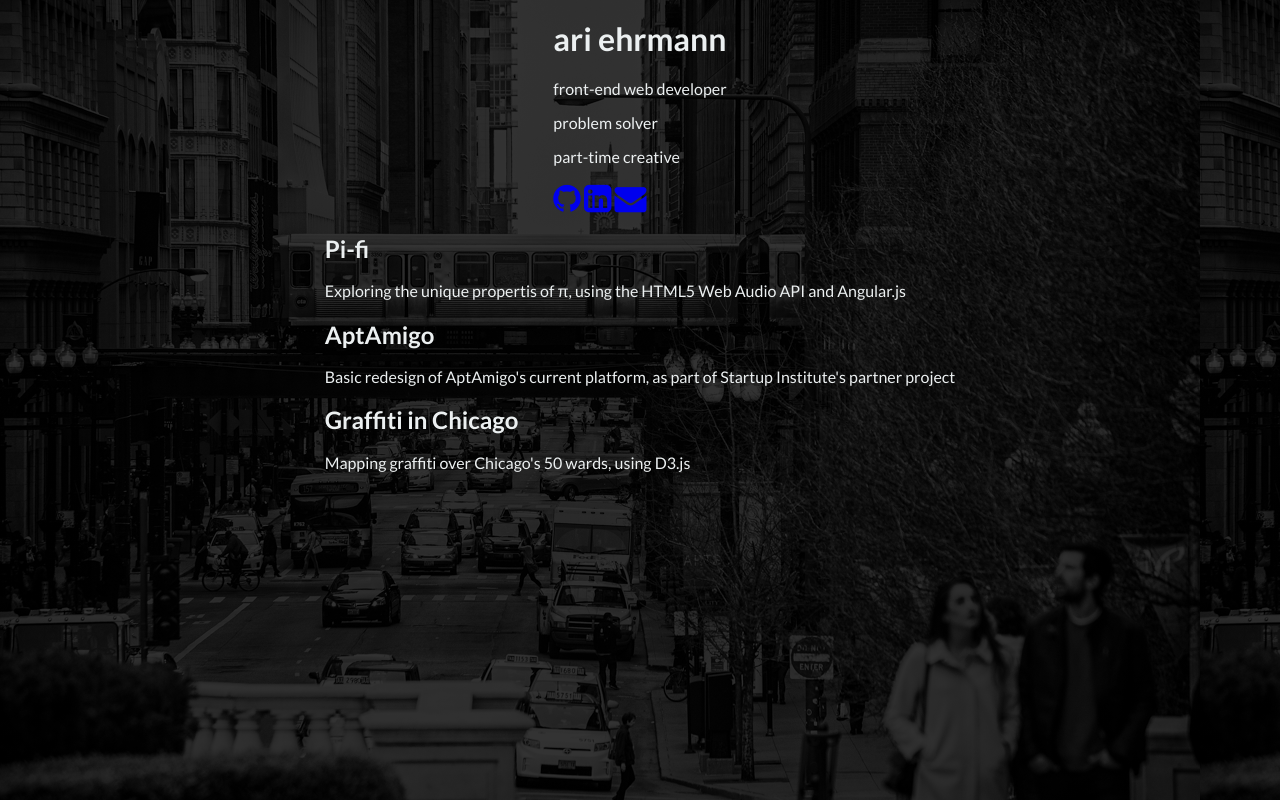
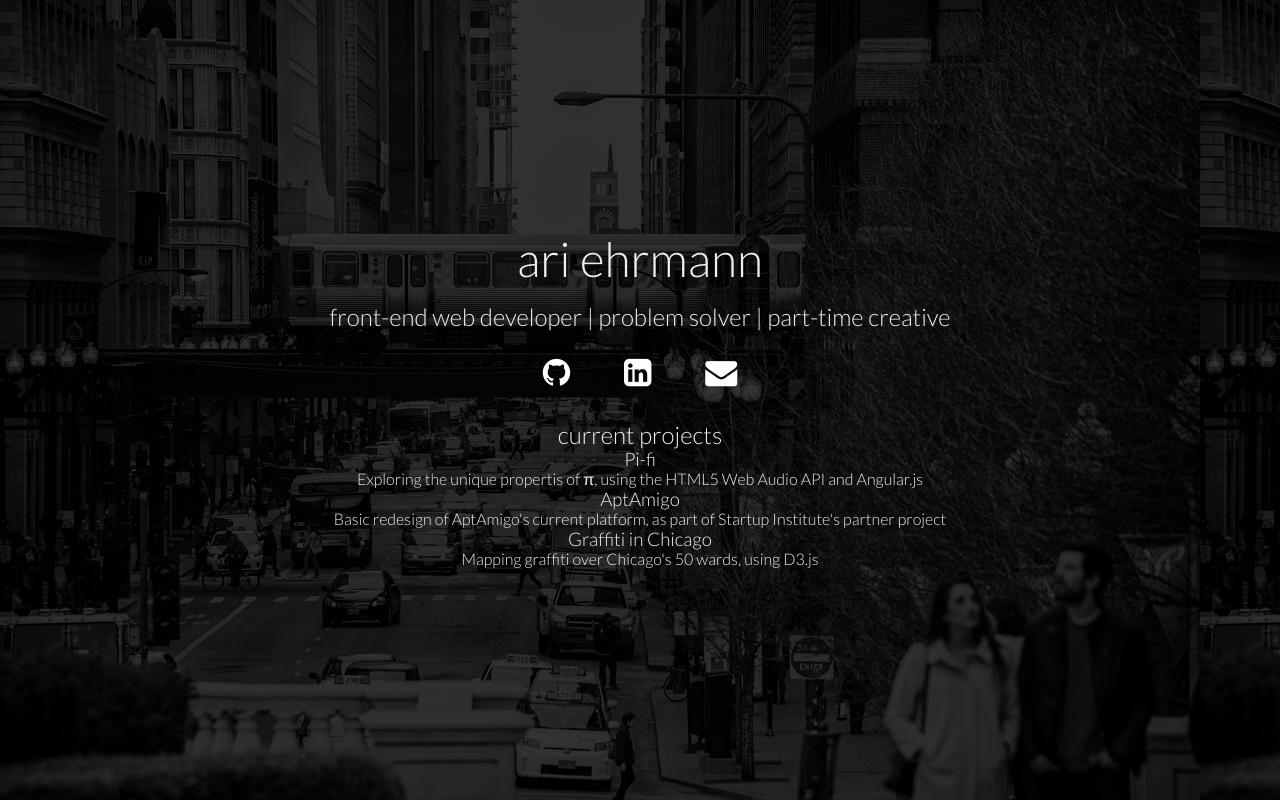
Before and after one commit to aehrmann/aehrmann.github.io, a plain HTML site: page index.html in a window 1280 px wide. Drawn offline with nearby package versions, Linux system fonts and the light colour scheme.

Commit message:
Add styling for info section

```diff
--- a/assets/css/main.css
+++ b/assets/css/main.css
@@ -15,6 +15,10 @@ body {
                     url('../images/chicago-loop.jpg');
   color: #ECF0F1;
   font-family: 'Lato', Helvetica, 'Helvetica Neue', Arial, sans-serif;
+  display: flex;
+  align-items: center;
+  justify-content: center;
+  font-size: 16px;
 }
 
 main {
@@ -22,4 +26,37 @@ main {
   flex-direction: column;
   justify-content: center;
   align-items: center;
+  text-align: center;
 }
+
+h1, h2, h3, p {
+  font-weight: 300;
+  margin: 0;
+}
+
+.info {
+  margin-bottom: 2rem;
+}
+
+.info h1 {
+  font-size: 3rem;
+  margin-bottom: 1rem;
+}
+
+.info p {
+  font-size: 1.5rem;
+  margin-bottom: 1.7rem;
+}
+
+.info .contact-icons {
+  width: 40%;
+  margin: 0 auto;
+  display: flex;
+  justify-content: space-around;
+  align-items: center;
+
+}
+
+.info a {
+  color: #fff;
+}
--- a/index.html
+++ b/index.html
@@ -16,9 +16,7 @@
 
       <section class="info">
         <h1>ari ehrmann</h1>
-        <p>front-end web developer</p>
-        <p>problem solver</p>
-        <p>part-time creative</p>
+        <p>front-end web developer | problem solver | part-time creative</p>
         <section class="contact-icons">
           <a href="https://github.com/aehrmann"><i class="fa fa-github fa-2x"></i></a>
           <a href="https://www.linkedin.com/in/ariehrmann"><i class="fa fa-linkedin-square fa-2x"></i></a>
@@ -27,20 +25,22 @@
       </section>
 
       <section class="projects">
+        <h2>current projects</h2>
+
         <section class="project pi-fi">
-          <h2>Pi-fi</h2>
+          <h3>Pi-fi</h3>
           <p>Exploring the unique propertis of &pi;, using the HTML5 Web Audio API
             and Angular.js</p>
         </section>
 
         <section class="project aptamigo">
-          <h2>AptAmigo</h2>
+          <h3>AptAmigo</h3>
           <p>Basic redesign of AptAmigo's current platform, as part of Startup
             Institute's partner project</p>
         </section>
 
         <section class="project graffiti">
-          <h2>Graffiti in Chicago</h2>
+          <h3>Graffiti in Chicago</h3>
           <p>Mapping graffiti over Chicago's 50 wards, using D3.js</p>
         </section>
       </section>
```
